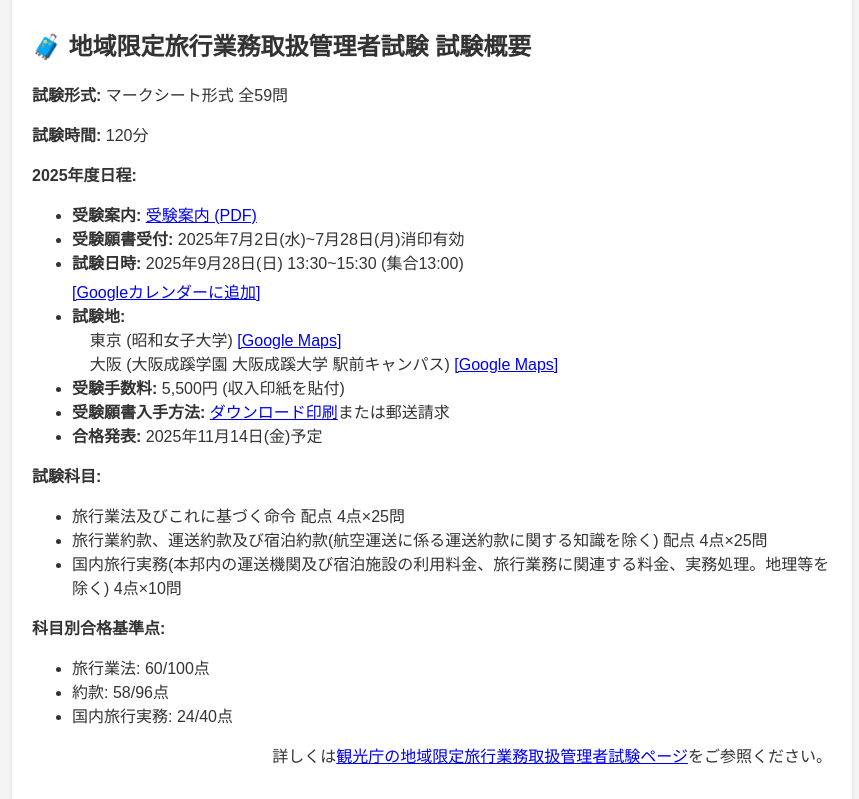
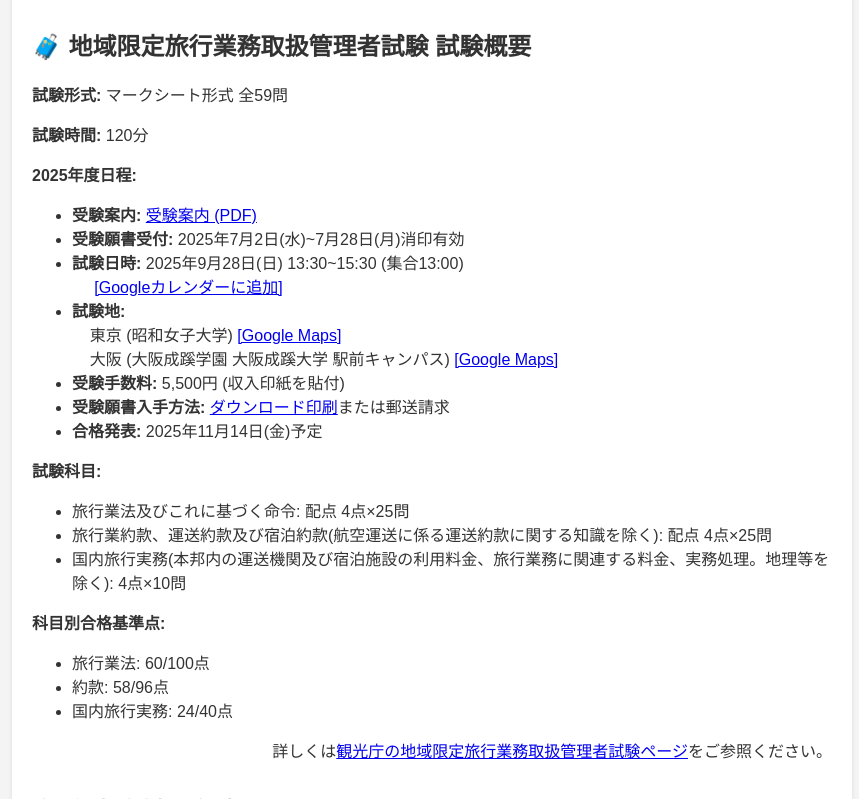
Before and after one commit to masami-property/quiz-prep, a plain HTML site: page index.html in a window 1280 px wide. Shown: the part 537-1336 px from the top of the page, without its empty margins (208-1067 px from the left). Drawn offline with Linux system fonts and the light colour scheme.

Commit message:
feat: adjusted link

```diff
--- a/index.html
+++ b/index.html
@@ -67,10 +67,9 @@
             <ul>
                 <li><strong>受験案内:</strong> <a href="https://www.mlit.go.jp/kankocho/content/001898930.pdf" target="_blank">受験案内 (PDF)</a></li>
                 <li><strong>受験願書受付:</strong> 2025年7月2日(水)~7月28日(月)消印有効</li>
-                <li><strong>試験日時:</strong> 2025年9月28日(日)  13:30~15:30 (集合13:00)
-                    &nbsp;&nbsp;&nbsp;&nbsp;<div style="margin-top: 5px;">
+                <li><strong>試験日時:</strong> 2025年9月28日(日)  13:30~15:30 (集合13:00) <br>
+                    &nbsp;&nbsp;&nbsp;&nbsp;
                         <a href="https://calendar.google.com/calendar/render?action=TEMPLATE&text=%E5%9C%B0%E5%9F%9F%E9%99%90%E5%AE%9A%E6%97%85%E8%A1%8C%E6%A5%AD%E5%8B%99%E5%8F%96%E6%89%B1%E7%AE%A1%E7%90%86%E8%80%85%E8%A9%A6%E9%A8%93&dates=20250928T133000/20250928T153000&details=%E5%9C%B0%E5%9F%9F%E9%99%90%E5%AE%9A%E6%97%85%E8%A1%8C%E6%A5%AD%E5%8B%99%E5%8F%96%E6%89%B1%E7%AE%A1%E7%90%86%E8%80%85%E8%A9%A6%E9%A8%93&location=%E6%98%AD%E5%92%8C%E5%A5%B3%E5%AD%A6%E5%A4%A7%E5%AD%A6%20%28%E6%9D%B1%E4%BA%AC%29%20%2F%20%E5%A4%A7%E9%98%AA%E6%88%90%E8%B9%8A%E5%AD%A6%E5%9C%92%20%E5%A4%A7%E9%98%AA%E6%88%90%E8%B9%8A%E5%AD%A6%E5%9C%92%20%E9%A7%85%E5%89%8D%E3%82%AD%E3%83%A3%E3%83%B3%E3%83%91%E3%82%B9%20%28%E5%A4%A7%E9%98%AA%29&sf=true&output=xml" target="_blank">[Googleカレンダーに追加]</a>
-                    </div>
                 </li>
                 <li>
                     <strong>試験地:</strong><br>
@@ -83,9 +82,9 @@
             </ul>
             <p><strong>試験科目:</strong></p>
             <ul>
-                <li>旅行業法及びこれに基づく命令 配点 4点×25問</li>
-                <li>旅行業約款、運送約款及び宿泊約款(航空運送に係る運送約款に関する知識を除く) 配点 4点×25問</li>
-                <li>国内旅行実務(本邦内の運送機関及び宿泊施設の利用料金、旅行業務に関連する料金、実務処理。地理等を除く) 4点×10問</li>
+                <li>旅行業法及びこれに基づく命令: 配点 4点×25問</li>
+                <li>旅行業約款、運送約款及び宿泊約款(航空運送に係る運送約款に関する知識を除く): 配点 4点×25問</li>
+                <li>国内旅行実務(本邦内の運送機関及び宿泊施設の利用料金、旅行業務に関連する料金、実務処理。地理等を除く): 4点×10問</li>
             </ul>
             <p><strong>科目別合格基準点:</strong></p>
             <ul>
```
